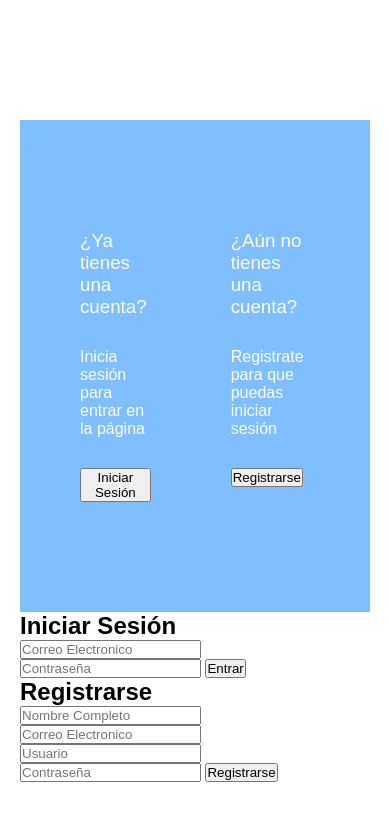
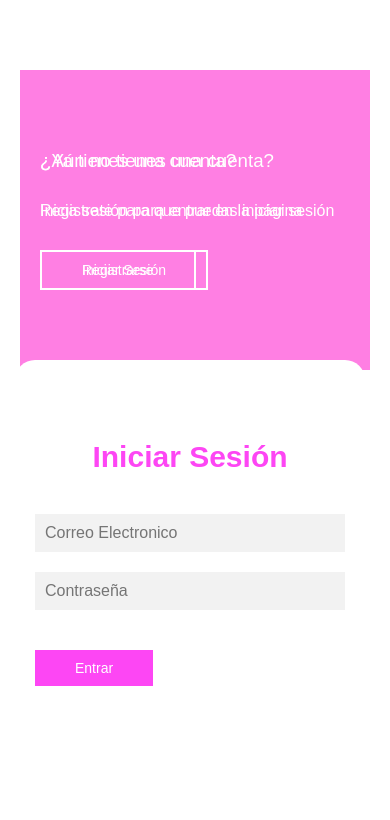
Before and after one commit to RodoGC/Proyecto, a plain HTML site: page index.html in a window 390 px wide. Drawn offline with Linux system fonts and the light colour scheme; files that its build step writes are made by us from their sources; a script that the page names is missing.

Commit message:
Update estilos.css

```diff
--- a/estilos.css
+++ b/estilos.css
@@ -1,9 +1,11 @@
-    *{
+*{
         margin: 0; padding: 0;
     box-sizing: border-box; text-decoration: none;
     font-family: sans-serif;
     }
-body{
+
+    body
+    {
     background-image: url(../images/1.jpg);
     background-size: cover;
     background-repeat: no-repeat;
@@ -30,7 +32,7 @@ position: relative;
     display: flex;
     justify-content: center;
     backdrop-filter: blur(10px);
-    background-color: rgba(0, 128, 255, 0.5);
+    background-color: rgba(255, 0, 200, 0.5);
 }
 
 .caja__trasera div {
@@ -48,3 +50,102 @@ position: relative;
     font-weight: 400;
     font-weight: 26px;
 }
+
+.caja__trasera button{
+padding: 10px 40px ;
+border: 2px solid #fff;
+background: transparent;
+font-size: 14px;
+font-weight: pointer;
+color: white;
+outline: none;
+transform: all 300ms;
+
+}
+
+.caja__trasera button:hover{
+    background: #fff;
+    color: rgb(253, 70, 244);
+}
+.contenedor__login-register
+{
+    display: flex;
+    align-items: center;
+    width: 100%;
+    max-width:  380px;
+    position: relative;
+    top: -185px;
+    left: 10px;
+}
+.contenedor__login-register form{
+    width: 100%;
+    padding: 80px 20px;
+    background: #fff;
+    position: absolute;
+    border-radius:  20px;
+
+}
+.contenedor__login-register form h2{
+    font-size: 30px;
+    text-align: center;
+    margin-bottom: 20px;
+    color: rgb(253, 70, 244);
+
+}
+.contenedor__login-register form input{
+    width: 100%;
+    margin-top: 20px;
+    padding: 10px;
+    border: none;
+    background: #f2f2f2;
+    font-size: 16px;
+    outline: none;
+
+}
+.contenedor__login-register form button{
+    padding: 10px 40px; margin-top: 40px;
+    border: none;
+    font-size: 14px;
+    background:  rgb(253, 70, 244);
+    color: white;
+    cursor: pointer;
+    outline: none;
+    }
+    .formulario__loginf{
+    opacity: 1;
+    display: block;
+}
+    .formulario__register{
+    display: none;
+}
+@media screen and (max-width: 850px) {
+    main{
+        margin-top: 50px;
+
+    }
+    .caja__trasera{
+        max-width: 350px;
+        height: 300px;
+        flex-direction: column;
+        margin: auto;
+
+    }
+    .caja__trasera div{
+        margin: 0px;
+        position: absolute;
+    }
+    .contenedor__login-register{
+        top: -10px;
+        left: -5px;
+        margin: auto;
+    }
+    .contenedor__login-register form{
+        position: relative;
+
+    }
+}
+
+.caja__trasera div h3{
+    font-weight: 400;
+    font-weight: 26px;
+}
```
